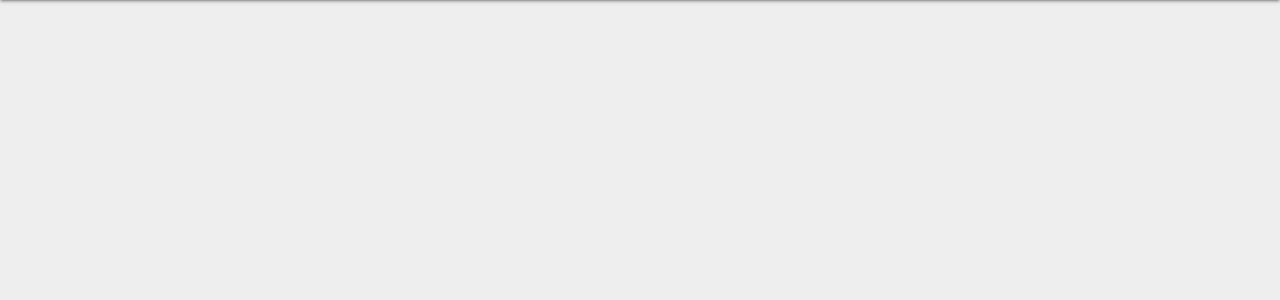
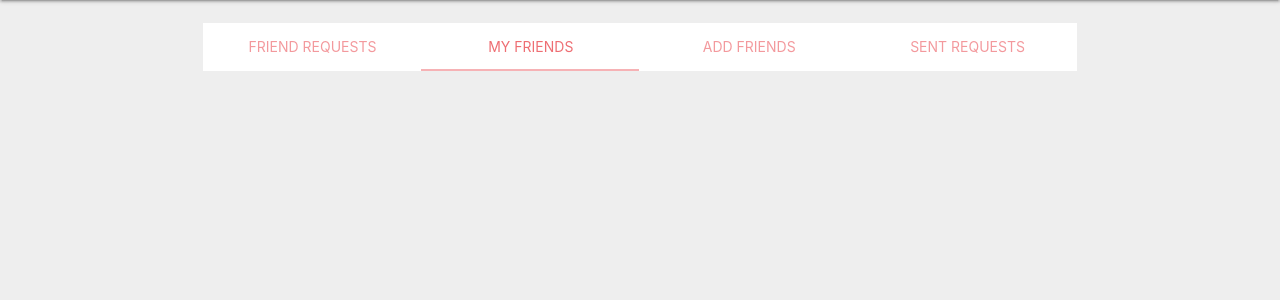
Before and after one commit to abidalikp/social-media-app, a Django app: page /users in a window 1280 px wide. Shown: the part 64-364 px from the top of the page. Run offline with Django 4.2, Linux system fonts and the light colour scheme; the visitor is signed in with stand-in values (Sample User, id 1); data comes from the database, SQL or seed files in the repository; data that the repository does not hold is empty.

Commit message:
Comment Fun + Friends UI

```diff
--- a/social/forms.py
+++ b/social/forms.py
@@ -11,3 +11,8 @@ class FriendForm(forms.ModelForm):
     class Meta:
         model = models.Friend
         exclude = []
+
+class CommentForm(forms.ModelForm):
+    class Meta:
+        model = models.Comment
+        fields = ['content']
--- a/social/models.py
+++ b/social/models.py
@@ -24,7 +24,6 @@ class Comment(models.Model):
     post = models.ForeignKey('Post', on_delete = models.CASCADE, related_name='comments')
     user = models.ForeignKey(User, on_delete = models.CASCADE)
 
-
 class Friend(models.Model):
 
     person1 = models.ForeignKey(User, on_delete=models.CASCADE, related_name='person1')
--- a/social/urls.py
+++ b/social/urls.py
@@ -5,6 +5,7 @@ from social import views
 urlpatterns = [
     path('profile', views.Profile.as_view(), name='profile'),
     path('postlike/<pk>', views.PostLike.as_view(), name='postlike'),
+    path('postcomment/<pk>', views.PostComment.as_view(), name='postcomment'),
     path('postcreate', views.PostCreate.as_view(), name='postcreate'),
     path('postdelete/<pk>', views.PostDelete.as_view(), name='postdelete'),
     path('addfriend/<pk>', views.AddFriend.as_view(), name='addfriend'),
--- a/social/views.py
+++ b/social/views.py
@@ -18,6 +18,11 @@ class Wall(LoginRequiredMixin, ListView):
         friendsIds += [friend.person1.id for friend in models.Friend.objects.filter(person2 = self.request.user)]
 
         return models.Post.objects.filter(user__in = friendsIds).order_by('-created_at')
+
+    def get_context_data(self, **kwargs):
+        data = super().get_context_data(**kwargs)
+        data['comment_form'] = forms.CommentForm
+        return data
 
 # Profile screen to show my posts.
 class Profile(LoginRequiredMixin, ListView):
@@ -64,6 +69,16 @@ class PostLike(View):
                 user = request.user,
                 post = models.Post.objects.get(pk=pk)
             )
+        return redirect("/")
+
+class PostComment(View):
+    def post(self, request, pk):
+        form = forms.CommentForm(request.POST)
+        if form.is_valid():
+            comment = form.save(commit=False)
+            comment.user = request.user
+            comment.post = models.Post.objects.get(pk=pk)
+            comment.save()
         return redirect("/")
 
 # New Friends
--- a/templates/base.html
+++ b/templates/base.html
@@ -34,6 +34,10 @@
         window.onbeforeunload = function(e) {
             localStorage.setItem('scrollpos', window.scrollY);
         };
+
+         var el = document.querySelector('.tabs');
+        var instance = M.Tabs.init(el, {});
+
     </script>
 </body>
 </html>
--- a/templates/social/users.html
+++ b/templates/social/users.html
@@ -1,20 +1,34 @@
 {% extends 'base.html' %}
 
 {% block content %}
+
+<div class="container">
+
+    <div class="row">
+        <div class="col s12">
+            <ul class="tabs">
+                <li class="tab col s3"><a href="#friendrequests">Friend Requests</a></li>
+                <li class="tab col s3"><a class="active" href="#myfriends">My Friends</a></li>
+                <li class="tab col s3"><a href="#addfriends">Add Friends</a></li>
+                <li class="tab col s3"><a href="#sentrequests">Sent Requests</a></li>
+            </ul>
+        </div>
         <!-- Friend Requests -->
-    <div class="container">
+        <div id="friendrequests" class="col s12">
             <div class="row">
                 {% if recievedreqs %}
                 <h3>Friend Requests</h3>
                 {% for user in recievedreqs %}
                 <div class="col s6">
                     <div class="card">
-                    <div class="card-content">
-                        <span class="card-title">
-                            {{ user.first_name }} {{ user.last_name }}
+                        <div class="card-content row">
+                            <span class="card-title col s8">
+                                {{ user.first_name }} {{ user.last_name }} <br>
                                 ({{ user.username}})
                             </span>
-                        <a class="btn green darken-4" href="{% url 'friendrequestaccept' user.id %}" >Accept Friend</a>
+                            <span class="col s4 right-align">
+                                <a class="btn green darken-4" href="{% url 'friendrequestaccept' user.id %}" >Accept</a>
+                            </span>
                         </div>
                     </div>
                 </div>
@@ -23,19 +37,21 @@
             </div>
         </div>
         <!-- My Friends -->
-    <div class="container">
+        <div id="myfriends" class="col s12">
             <div class="row">
                 {% if friends %}
                 <h3>My Friends</h3>
                 {% for user in friends %}
                 <div class="col s6">
                     <div class="card">
-                    <div class="card-content">
-                        <span class="card-title">
-                            {{ user.first_name }} {{ user.last_name }}
+                        <div class="card-content row">
+                            <span class="card-title col s8">
+                                {{ user.first_name }} {{ user.last_name }} <br>
                                 ({{ user.username}})
                             </span>
-                        <a class="btn red darken-4" href="{% url 'removefriend' user.id %}" >Remove Friend</a>
+                            <span class="col s4 right-align">
+                                <a class="btn red darken-4" href="{% url 'removefriend' user.id %}" >Unfriend</a>
+                            </span>
                         </div>
                     </div>
                 </div>
@@ -44,19 +60,21 @@
             </div>
         </div>
         <!-- Add Friends -->
-    <div class="container">
+        <div id="addfriends" class="col s12">
             <div class="row">
                 {% if nonfriends %}
                 <h3>Add Friends</h3>
                 {% for user in nonfriends %}
                 <div class="col s6">
                     <div class="card">
-                    <div class="card-content">
-                        <span class="card-title">
-                            {{ user.first_name }} {{ user.last_name }}
+                        <div class="card-content row">
+                            <span class="card-title col s8">
+                                {{ user.first_name }} {{ user.last_name }} <br>
                                 ({{ user.username}})
                             </span>
-                        <a class="btn teal darken-2" href="{% url 'addfriend' user.id %}" >Add Friend</a>
+                            <span class="col s4 right-align">
+                                <a class="btn teal darken-2" href="{% url 'addfriend' user.id %}" >Add</a>
+                            </span>
                         </div>
                     </div>
                 </div>
@@ -65,19 +83,21 @@
             </div>
         </div>
         <!-- Sent Requests -->
-    <div class="container">
+        <div id="sentrequests" class="col s12">
             <div class="row">
                 {% if sentreqs %}
                 <h3>Requested Friends</h3>
                 {% for user in sentreqs %}
                 <div class="col s6">
                     <div class="card">
-                    <div class="card-content">
-                        <span class="card-title">
-                            {{ user.first_name }} {{ user.last_name }}
+                        <div class="card-content row">
+                            <span class="card-title col s8">
+                                {{ user.first_name }} {{ user.last_name }} <br>
                                 ({{ user.username}})
                             </span>
-                        <a class="btn orange darken-4" href="{% url 'friendrequestcancel' user.id %}" >Cancel Request</a>
+                            <span class="col s4 right-align">
+                                <a class="btn orange darken-4" href="{% url 'friendrequestcancel' user.id %}" >Cancel</a>
+                            </span>
                         </div>
                     </div>
                 </div>
@@ -85,4 +105,6 @@
                 {% endif %}
             </div>
         </div>
+  </div>
+</div>
 {% endblock %}
```
Also changed, not shown: templates/social/components/post.html (+12 -1 lines), templates/social/profile.html (+9 -8 lines). Lines whose indentation alone changed are shown as unchanged.
